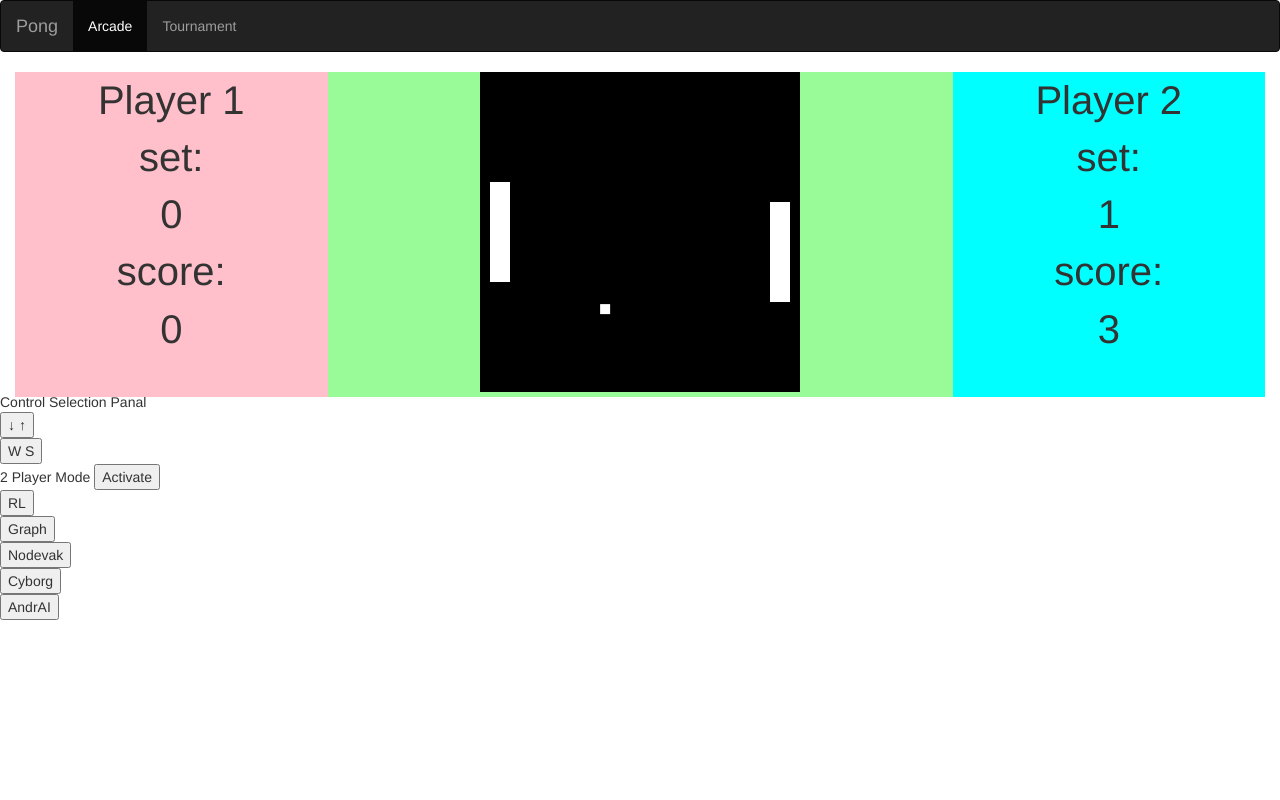
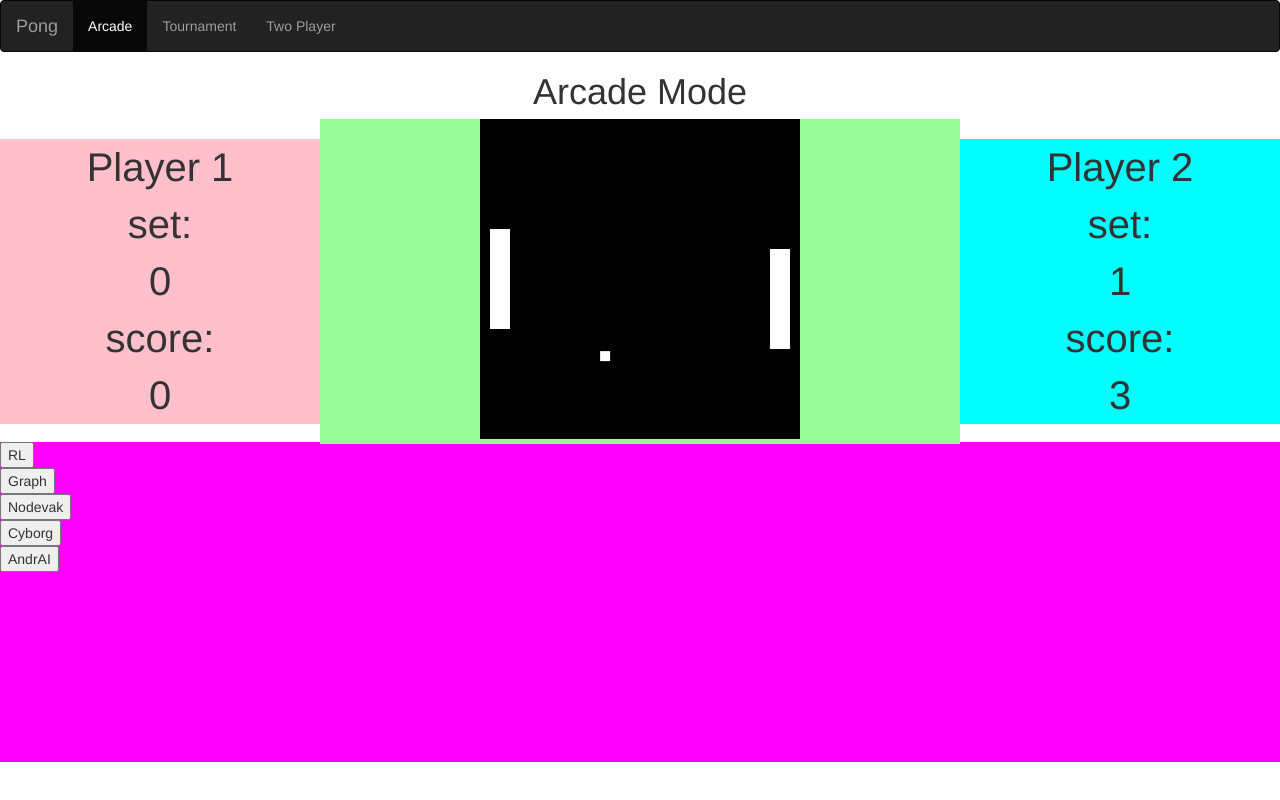
Before and after one commit to davidpaps/pong_ai, a Django app: page / in a window 1280 px wide. Run offline with Django 3.2, Linux system fonts and the light colour scheme; data that the repository does not hold is empty; some libraries are stand-ins or nearby versions.

Commit message:
styling: created top and bottom containers:

```diff
--- a/net_positive/pong/models.py
+++ b/net_positive/pong/models.py
@@ -8,10 +8,8 @@ class SimpleBot(models.Model):
 
 
       if int(court["bally"]) <= int(court["paddley"]):
-        print(True)
         return True
       else:
-        print(False)
         return False
 
     @classmethod
--- a/net_positive/pong/static/css/main.css
+++ b/net_positive/pong/static/css/main.css
@@ -4,11 +4,12 @@ body{
   width: 100%;
 }
 
-.container {
+.container-top {
   display: flex;
-  flex-wrap: wrap;
+  align-items: center;
   height: 320px;
   width: 100%;
+  float: top;
 }
 
 
@@ -21,6 +22,7 @@ body{
 #left-container{
   display: flex;
   flex-direction: column;
+  justify-content:flex-start;
   float: left;
   position: relative;
   background-color: pink;
@@ -42,6 +44,11 @@ body{
   font-size: 40px;
 }
 
-#set {
-  flex-wrap: wrap;
+.container-bottom {
+  display: flex;
+  flex-direction: row;
+  align-content: space-between;
+  height: 320px;
+  width: 100%;
+  background-color: magenta;
 }
--- a/net_positive/templates/index.html
+++ b/net_positive/templates/index.html
@@ -6,9 +6,6 @@
     <script src="https://code.jquery.com/jquery-2.1.4.min.js"></script>
     <link rel="stylesheet" type="text/css" href={% static "css/main.css" %}></link>
   </head>
-  <!-- <div id="tournament" class="">
-    <button id="tournament-button">Tournament</button>
-  </div> -->
   <nav class="navbar navbar-inverse">
     <div class="container-fluid">
       <div class="navbar-header">
@@ -16,26 +13,25 @@
       </div>
       <ul class="nav navbar-nav">
         <li class="active"><a href="#">Arcade</a></li>
-        <li><a href="#">Tournament</a></li>
-
+        <li><a href="/tournement">Tournament</a></li>
+        <li><a href="#">Two Player</a></li>
       </ul>
     </div>
   </nav>
-  <!-- <center>
-    <h1>Pong</h1>
-  </center> -->
-
-
-
+  <center>
+    <h1>Arcade Mode</h1>
+  </center>
 
   <body>
 
-
-<div class="container">
+<div>
+  <div class="container-top">
     <div id="left-container">
       <div id="Player1Name" class=""> Player 1 </div>
-      <div id="set">set: <div id="player1-game-tally" class=""></div></div>
-      <div id="score">score: <div id="player1tally" class=""></div></div>
+      <div id="test">
+        set:<div id="player1-game-tally" class=""></div>
+        score: <div id="player1tally" class=""></div>
+      </div>
     </div>
     <div id="game">
       <canvas id='pong' width='320' height='320'></canvas>
@@ -43,31 +39,13 @@
       <div id="right-container">
         <div id=Player2Name class=""> Player 2 </div>
         <div id="set">set:<div id="player2-game-tally" class=""></div></div>
-        <div>score:<div id="player2tally" class=""></div></div>
+        <div id ="score">score:<div id="player2tally" class=""></div></div>
       </div>
     </div>
 
-    <section>
-      <div id="control-selection" class="">
-        <div id="controls-title">
-          Control Selection Panal
-        </div>
-        <div id="up-down" class="">
-          <button id="up-down-button"> ↓ ↑ </button>
-        </div>
-        <div id="w-s">
-          <button id="w-s-button">W S</button>
-        </div>
-      </div>
-    </section>
 
-    <section>
-      <div id="player-vs-player">
-        2 Player Mode
-        <button id="player-vs-player-button">Activate</button>
-      </div>
-    </section>
 
+    <div class="container-bottom">
     <section>
       <div id="mode-buttons" class="">
         <div id="bot-1">
@@ -87,7 +65,9 @@
         </div>
       </div>
     </section>
+    </div>
     <script src={% static "pong.js" %}></script>
     <script src={% static "interface.js" %}></script>
   </body>
+</div>
 </html>
```
